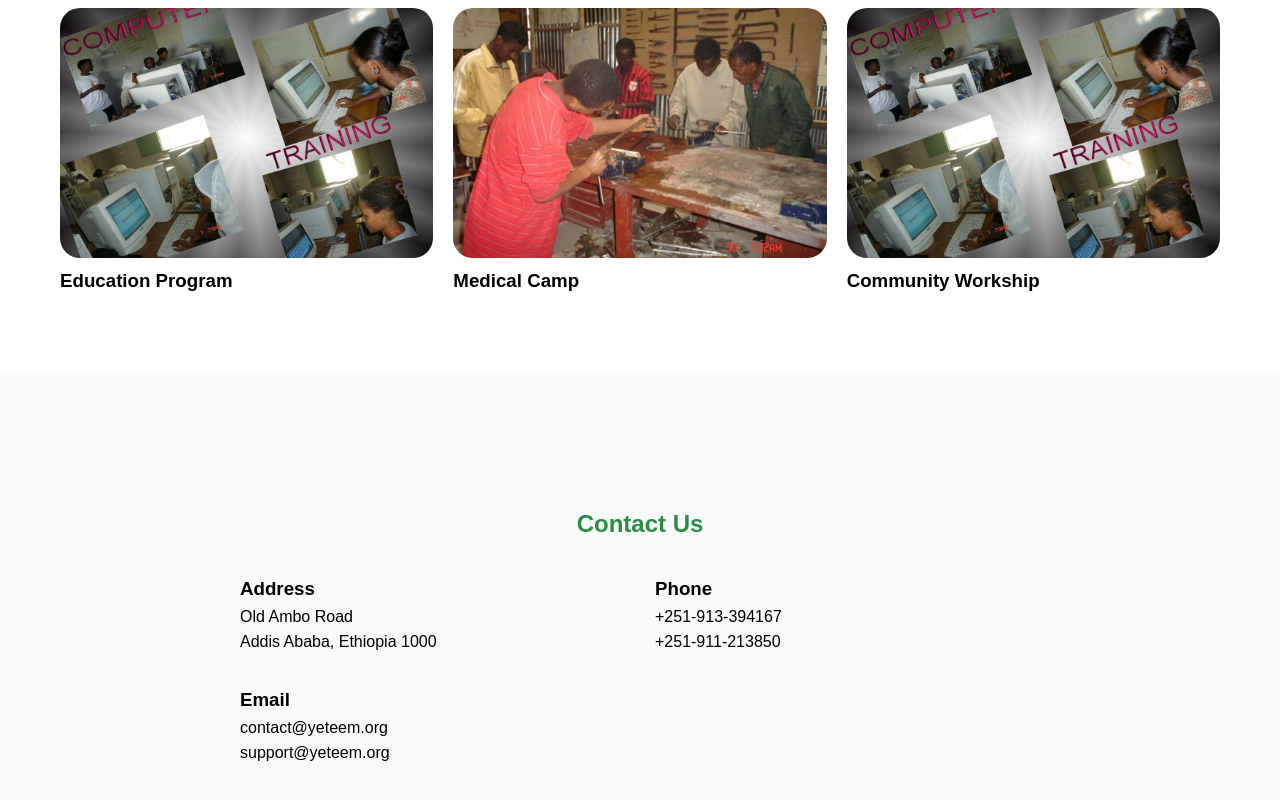
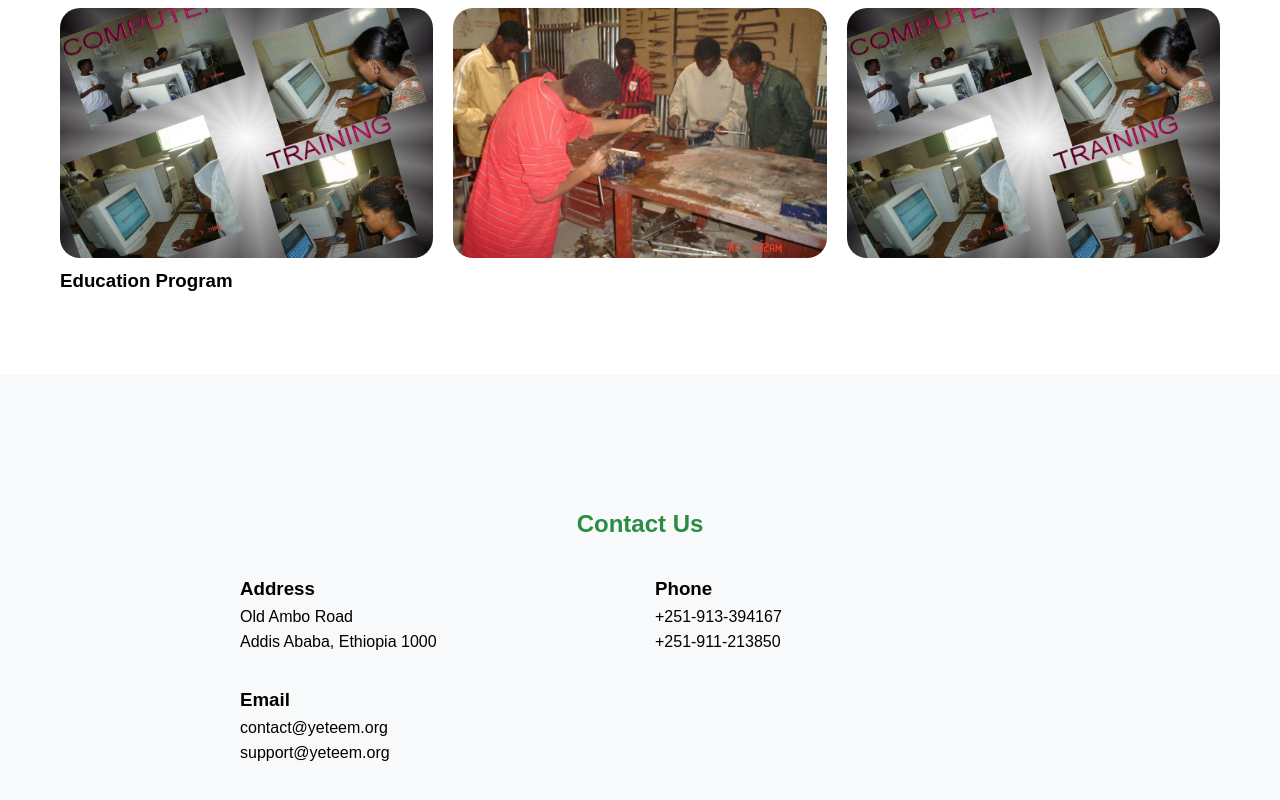
Before and after one commit to henybeza/yeteem, a plain HTML site: page index.html in a window 1280 px wide. Shown: the part 1396-2196 px from the top of the page. Drawn offline with Linux system fonts and the light colour scheme.

Commit message:
Update index.html

```diff
--- a/index.html
+++ b/index.html
@@ -247,11 +247,11 @@ as individual staff members we uphold the golden rule, “Raising a healthy next
             </div>
             <div class="gallery-item">
                 <img src="slide2.jpg" alt="Medical Camp">
-                <h3>Medical Camp<h3>
+                <h3><h3>
             </div>
             <div class="gallery-item">
                 <img src="slide1.jpg" alt="Community Workshop">
-                <h3>Community Workship</h3>
+                <h3></h3>
             </div>
         </div>
     </section>
```
